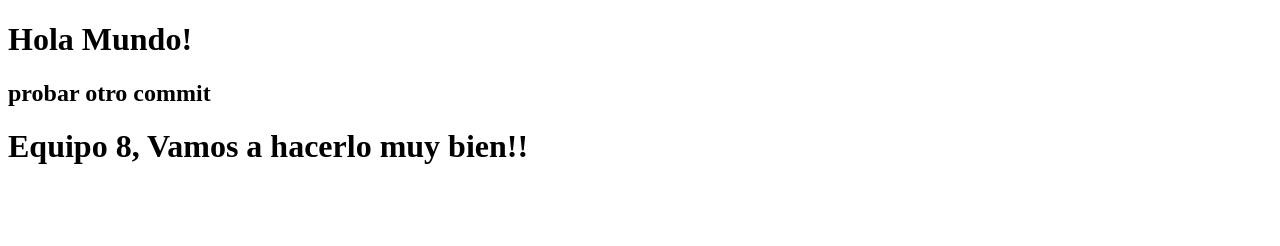
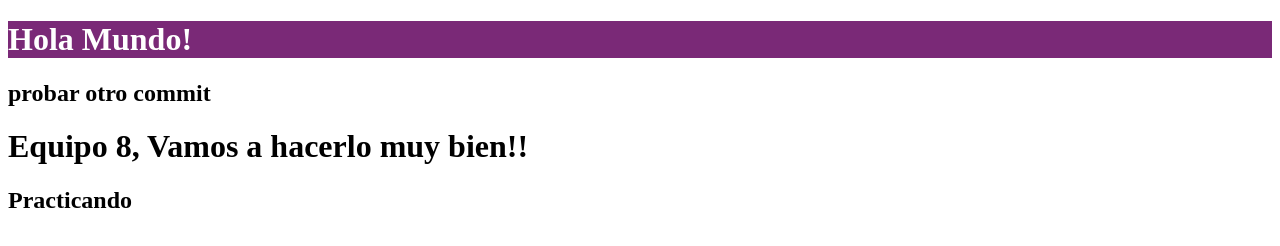
Before and after one commit to raman8443/proyecto-fast-food, a plain HTML site: page index.html in a window 1280 px wide. Drawn offline with Linux system fonts and the light colour scheme.

Commit message:
inicio con CSS

```diff
--- a/index.html
+++ b/index.html
@@ -4,14 +4,21 @@
     <meta charset="UTF-8">
     <meta name="viewport" content="width=device-width, initial-scale=1.0">
     <title>Fast-Food-Codo-a-Codo</title>
+    <link rel="stylesheet" href="style.css">
 </head>
 <body>
-  <h1>
-    Hola Mundo!
-  </h1>
+  <div class="navegador">
+    <h1>
+      Hola Mundo!
+    </h1>
+  </div>
+
+
+
 
   <h2>probar otro commit</h2>
 
   <h1> Equipo 8, Vamos a hacerlo muy bien!!</h1>
+  <h2>Practicando</h2>
 </body>
 </html>
--- /dev/null
+++ b/style.css
@@ -0,0 +1,8 @@
+
+
+.navegador{
+    background-color: #7A2977;
+	color: white;
+	justify-items: auto;
+
+}
```
